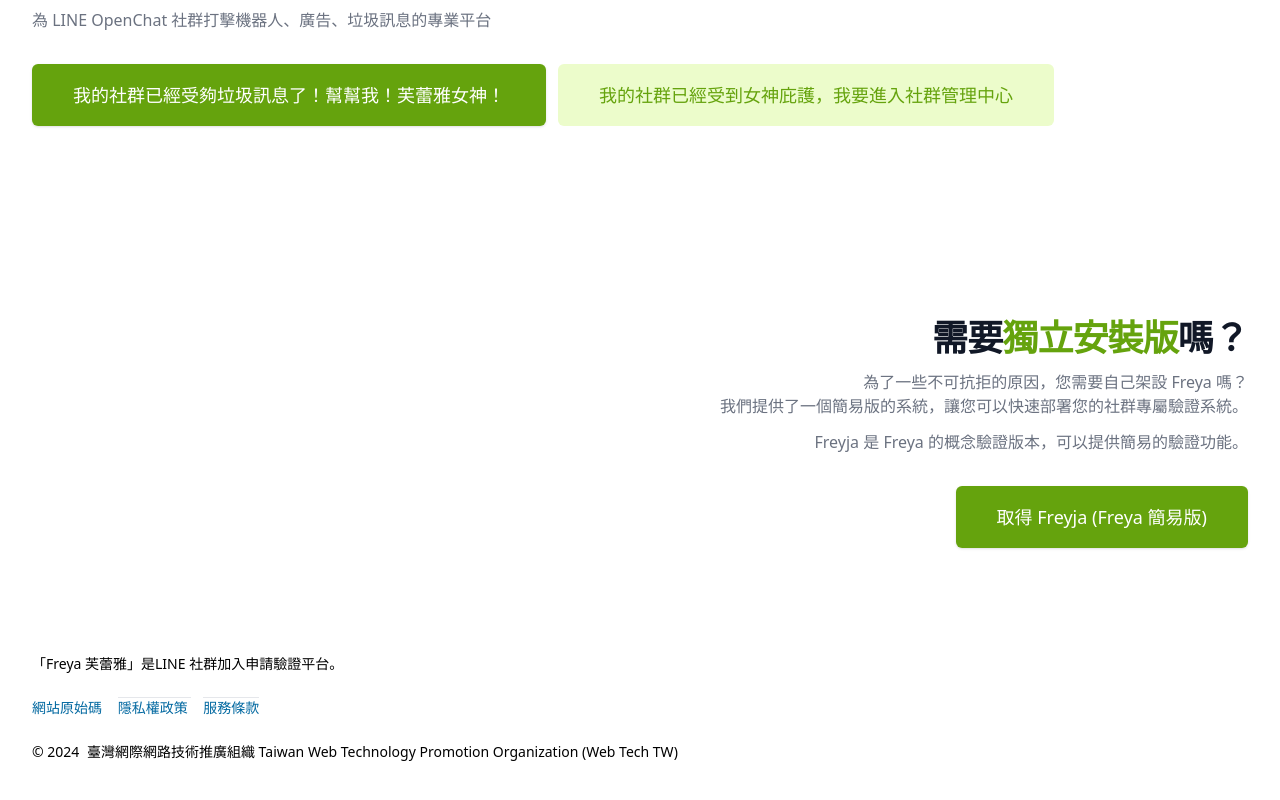
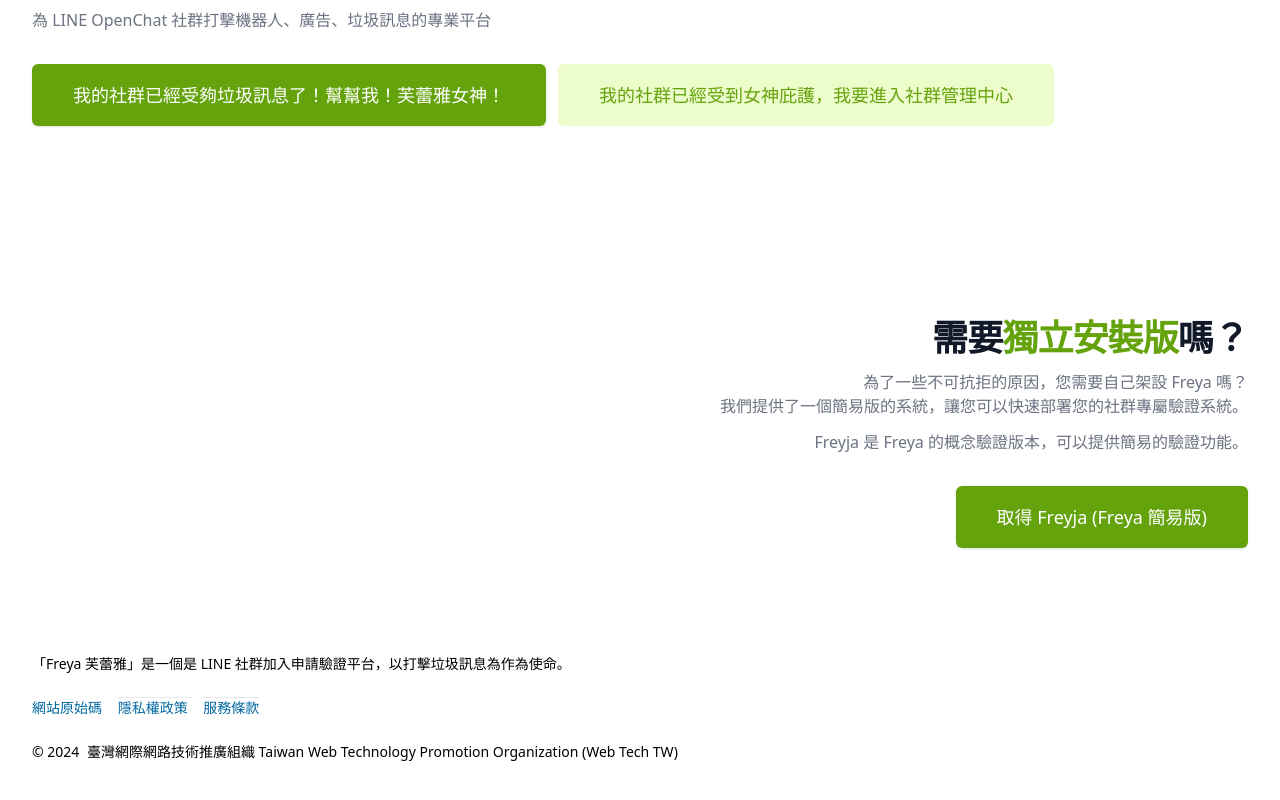
Before and after one commit to web-tech-tw/freya, a Vue app: page / in a window 1280 px wide. Shown: the part 298-1098 px from the top of the page. Built offline with nearby package versions, Linux system fonts and the light colour scheme.

Commit message:
fix: improve ux

```diff
--- a/src/components/AppFooter.vue
+++ b/src/components/AppFooter.vue
@@ -1,7 +1,7 @@
 <template>
   <footer class="mt-16 pb-16 text-sm leading-6">
     <div class="max-w-7xl mx-auto mt-11 divide-y divide-gray-200 px-4 sm:px-6 md:px-8">
-      「Freya 芙蕾雅」是LINE 社群加入申請驗證平台。
+      「Freya 芙蕾雅」是一個是 LINE 社群加入申請驗證平台，以打擊垃圾訊息為作為使命。
     </div>
     <div class="max-w-7xl mx-auto mt-5 divide-y divide-gray-200 px-4 sm:px-6 md:px-8 text-sky-700">
       <a
--- a/src/views/RoomListView.vue
+++ b/src/views/RoomListView.vue
@@ -1,7 +1,7 @@
 <template>
   <div class="my-9">
     <div class="my-3 text-xl text-center">
-      管理社群驗證申請
+      您所持有管理權限的社群
     </div>
     <div v-if="isDead">
       <div class="text-center text-red-500">
```
